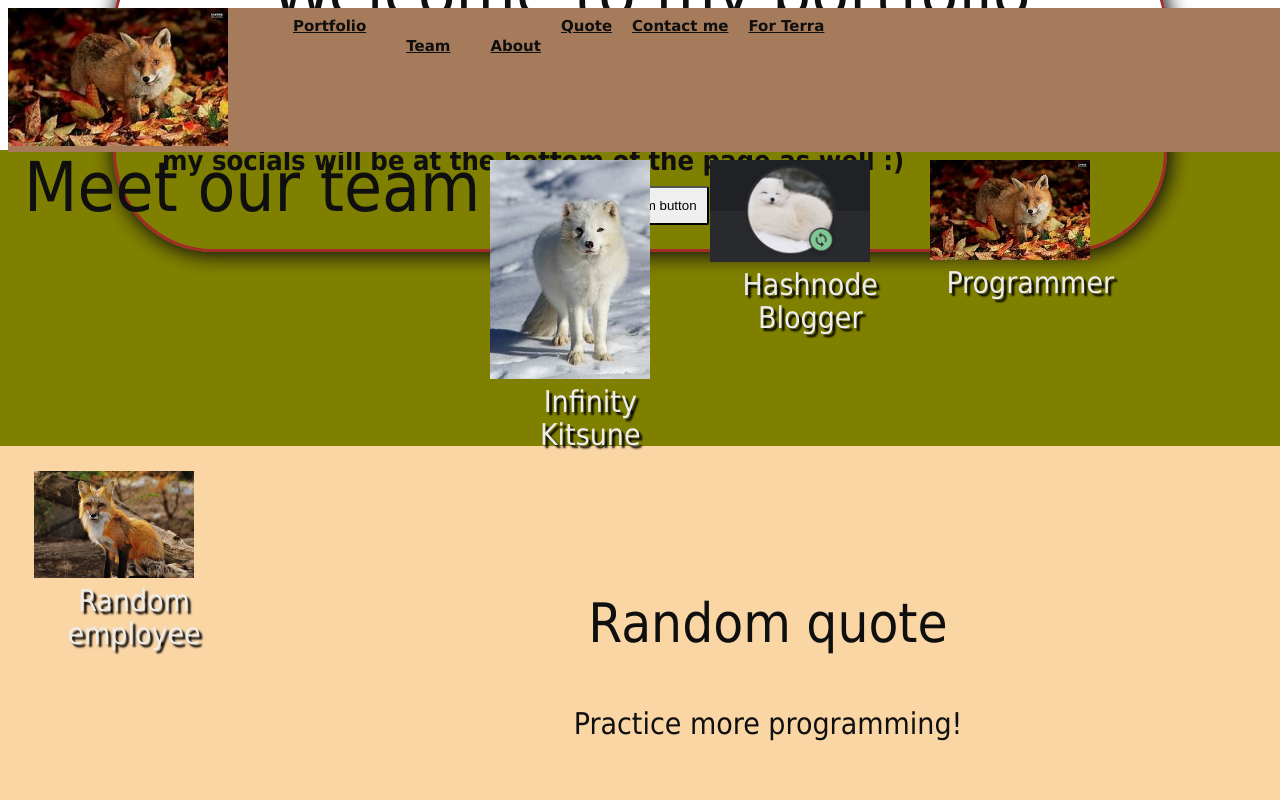
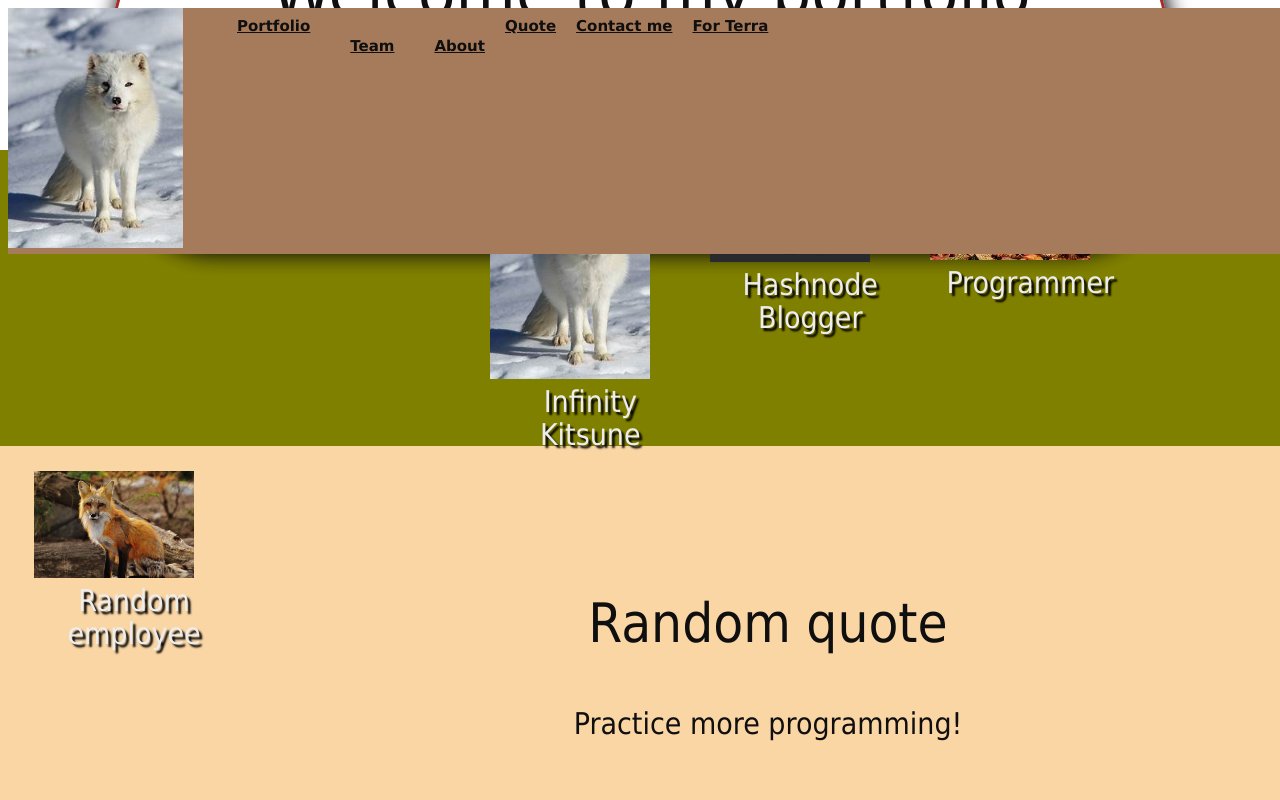
Before and after one commit to defineseventy/landing-page, a plain HTML site: page index.html in a window 1280 px wide. Shown: the top 800 px of the page. Drawn offline with Linux system fonts and the light colour scheme.

Commit message:
Update index.html

```diff
--- a/index.html
+++ b/index.html
@@ -10,7 +10,7 @@
     <!--- NAV BAR --->
     <nav id  = "nav-bar">
        <div class = "logo">
-         <img id = "logo-image" src = "th.jfif" alt = "Infinity Kitsune">
+         <img id = "logo-image" src = "th.jpg" alt = "Infinity Kitsune">
        </div>
          <ul class = "nav-link">
            <li><a href = "#portfolio">Portfolio</li>
@@ -119,6 +119,8 @@
         </div>
       </div>
     </div>
+  <!--- EMAIL --->
+
     <script>
        var terra =  document.getElementById('terrapfp'),
            music = document.getElementById('yorunikakeru&katamoi'),
```
